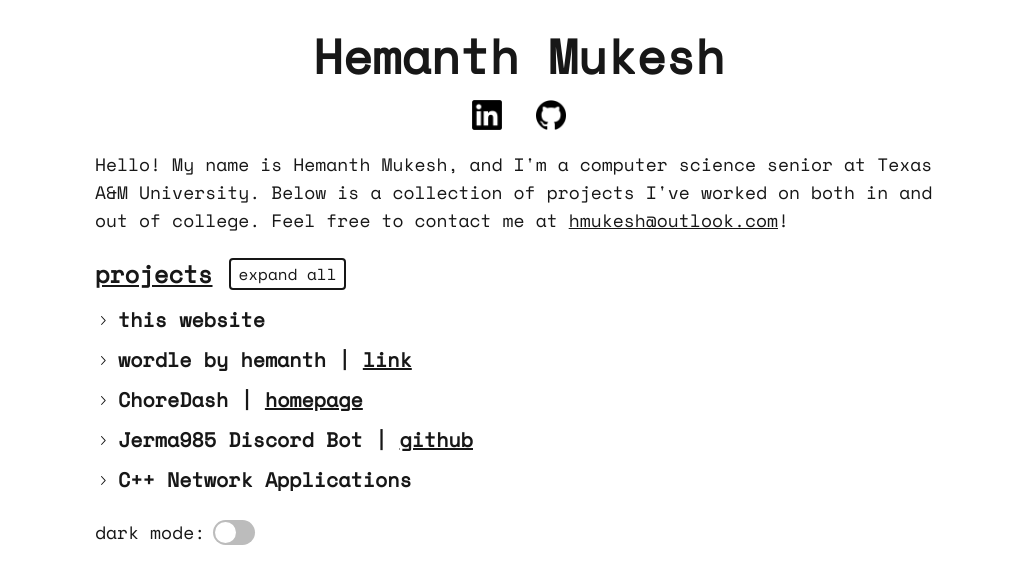
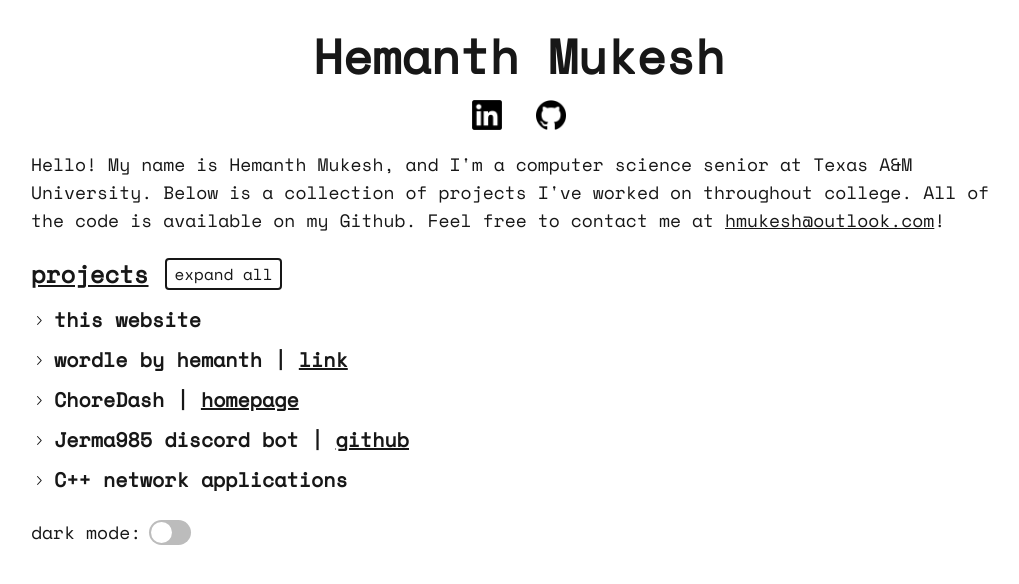
Before and after one commit to hmukesh5/hmukesh5.github.io, a React (Vite) app: page / in a window 1280 px wide. Shown: the top 584 px of the page, without its empty margins (121-1140 px from the left). Built offline with nearby package versions, Linux system fonts and the light colour scheme.

Commit message:
updated content

```diff
--- a/src/App.tsx
+++ b/src/App.tsx
@@ -71,53 +71,53 @@ function App() {
             title: <>this website</>,
             link: <></>,
             content: <>The website you are currently viewing!
-                       Built with {reactLink}, Express, and {tailwindCSSLink}.</>
+                       Front-end built with {reactLink} and {tailwindCSSLink}. Back-end built with Express.</>
         },
         {
             value: "wordle",
             title: <>wordle by hemanth | </>,
             link: <a href="http://wordle-clone-5fbt.onrender.com/" target="_blank" className={`underline ${darkmodeSwitcher}`}>link</a>,
-            content: <>A word puzzle as a web app inspired by the popular {wordleLink} game. Built with {reactLink}.</>
+            content: <>A word puzzle as a web app inspired by the popular {wordleLink} game. Built with {reactLink} and various YouTube videos.</>
         },
         {
             value: "choredash",
             title: <>ChoreDash | </>,
             link: <a href="https://hmukesh.itch.io/chore-dash" target="_blank" className={`underline ${darkmodeSwitcher}`}>homepage</a>,
             content:<>
-                        A short 2D game where you control a character who must rush to complete chores before their mom comes home.
-                        Built in Python with the {pygameLink} module.
+                        A short, replayable 2D game where you control a character who must rush to complete chores before their mom comes home.
+                        Built in Python with the {pygameLink} module, with Payton Knezek and Adnan Yusuf. Available for download on itch.io using the link above.
                         <br/>
                         <span className="font-bold text-amber-600">Capsher x ACC Coding Challenge 2023 1st place winner</span>
                     </>
         },
         {
             value: "jerma",
-            title: <>Jerma985 Discord Bot | </>,
+            title: <>Jerma985 discord bot | </>,
             link: <a href="https://github.com/prknezek/Jerma985Bot" target="_blank" className={`underline ${darkmodeSwitcher}`}>github</a>,
             content:<>
                         A Discord bot based on the popular Twitch streamer Jerma985.
-                        Built in Python with the {nextcordLink} module.
+                        Built in Python with the {nextcordLink} module, with Payton Knezek.
                         <br/>
                         <span className="font-bold text-amber-600">ACC Discord Bot Challenge 2022 1st place winner</span>
                     </>
         },
         {
             value: "network",
-            title: <>C++ Network Applications</>,
+            title: <>C++ network applications</>,
             link: <></>,
             content:<>
-                        During CSCE 463 - Networks and Distributed Processing at TAMU, I created a suite of various network applications. Demos are provided below.
-                        Built in C++, and hosted with Express.
+                        During my networks class at A&M (CSCE 463), I created a suite of various network applications. This section is still a WIP, but the DNS lookup program can be executed below.
+                        Built in C++, and hosted on a Windows machine connected with Express.
                         <br/><br/>
                         DNS Lookup Tool:
                         <br/>
                         <div>
-                            <input id="dnslookuptext" type="text" name="query" placeholder='input domain/IP' className={`mt-2 mb-2 mr-2 px-2 border-2 border-neutral-500 rounded w-64 ${darkMode ? `bg-${darkColor}` : ''}`} />
-                            <button disabled={dnsLookupDisable} onClick={handleDNSLookupSubmit} className={`mt-2 px-2 border-2 border-black rounded ${darkMode ? 'border-neutral-200 hover:bg-neutral-200 hover:text-black' : 'border-neutral-900 hover:bg-neutral-900 hover:text-neutral-200'}`}>run</button>
+                            <input id="dnslookuptext" type="text" name="query" placeholder='input domain/IP' className={`mt-2 mb-2 mr-2 px-2 border-2 border-neutral-500 rounded w-64 sm:text-sm text-xs ${darkMode ? 'bg-neutral-900' : ''}`} />
+                            <button disabled={dnsLookupDisable} onClick={handleDNSLookupSubmit} className={`mt-2 px-2 border-2 border-black rounded sm:text-sm text-xs ${darkMode ? 'border-neutral-200 hover:bg-neutral-200 hover:text-black' : 'border-neutral-900 hover:bg-neutral-900 hover:text-neutral-200'}`}>run</button>
                         </div>
                         Output:
                         <br/>
-                        <textarea className={`mt-2 px-2 py-1 border-2 border-neutral-500 rounded w-full h-80 sm:text-sm text-xs ${darkMode ? `bg-${darkColor}` : ''}`} readOnly
+                        <textarea className={`mt-2 px-2 py-1 border-2 border-neutral-500 rounded w-full h-80 sm:text-sm text-xs ${darkMode ? 'bg-neutral-900' : ''}`} readOnly
                             placeholder='output will be appear here...'
                             value={dnsLookupResult}
                         >
@@ -136,7 +136,7 @@ function App() {
     }
 
     return (
-        <div className="min-h-screen max-w-4xl mx-auto py-6 sm:py-8 px-4 sm:px-6">
+        <div className="min-h-screen max-w-5xl mx-auto py-6 sm:py-8 px-4 sm:px-6">
 
             <div className="mb-4">
                 <p className="text-center font-bold text-4xl sm:text-5xl">Hemanth Mukesh</p>
@@ -149,7 +149,7 @@ function App() {
 
             <div className="mb-4 text-base sm:text-lg">
                 <p>Hello! My name is Hemanth Mukesh, and I'm a computer science senior at Texas A&M University.
-                   Below is a collection of projects I've worked on both in and out of college.
+                   Below is a collection of projects I've worked on throughout college. All of the code is available on my Github.
                    Feel free to contact me at <a className={`underline ${darkmodeSwitcher}`} href="mailto:hmukesh@outlook.com">hmukesh@outlook.com</a>!
                 </p>
             </div>
```
